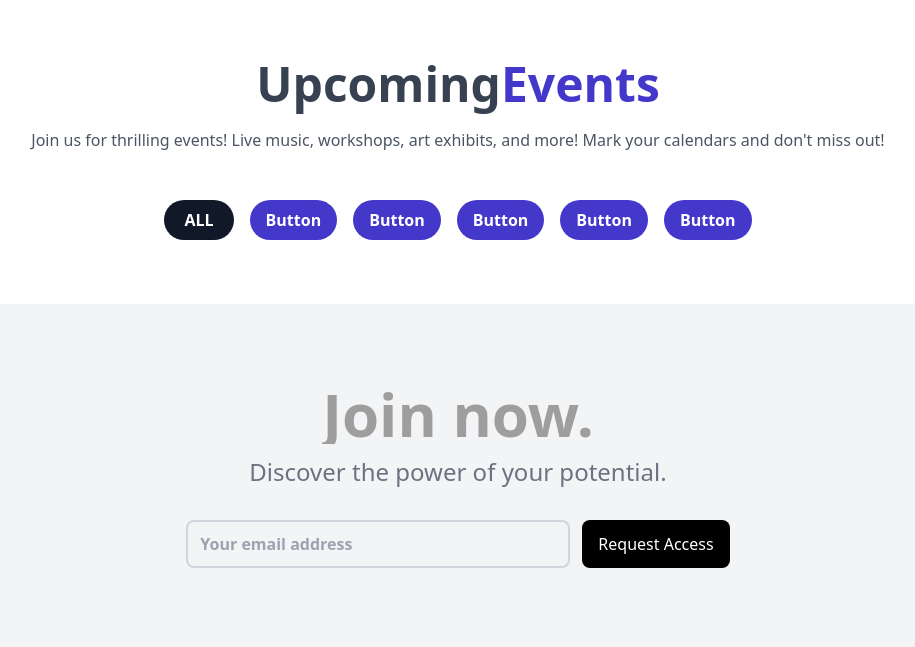
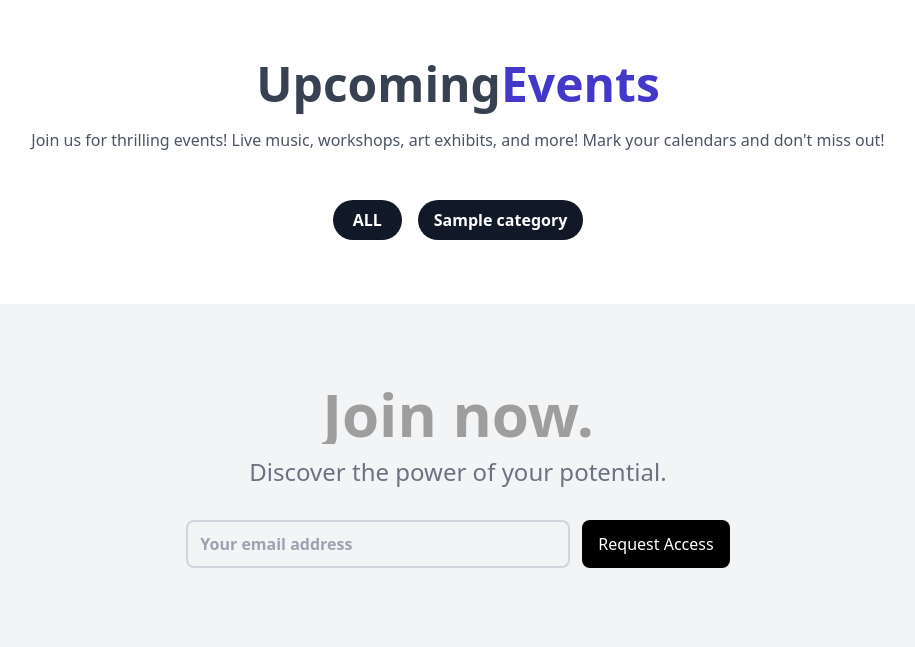
Before and after one commit to mohammeddl/evento, a Laravel app: page / in a window 1280 px wide. Shown: the part 904-1551 px from the top of the page, without its empty margins (182-1097 px from the left). Run offline with Laravel 10, Linux system fonts and the light colour scheme; tables that the repository leaves empty hold one stand-in row (values such as "Sample post"); some libraries are stand-ins or nearby versions; grey boxes are pictures that could not be loaded.

Commit message:
add filter

```diff
--- a/app/Http/Controllers/UserController.php
+++ b/app/Http/Controllers/UserController.php
@@ -2,7 +2,7 @@
 
 namespace App\Http\Controllers;
 
-
+use App\Models\Category;
 use App\Models\Event;
 use Illuminate\Http\Request;
 use Illuminate\Support\Facades\Auth;
@@ -14,8 +14,9 @@ class UserController extends Controller
      */
     public function index()
     {
+        $categoryFromDB = Category::all();
         $eventFromDB = Event::paginate(3)->where('acceptation', 'accepted');
-        return view('index',['eventFromDB'=>$eventFromDB]);
+        return view('index',['eventFromDB'=>$eventFromDB,'categories'=>$categoryFromDB]);
     }
 
     /**
--- a/resources/views/components/card.blade.php
+++ b/resources/views/components/card.blade.php
@@ -18,9 +18,9 @@
         <div class="p-5 border border-t-0">
             <a href="/" aria-label="Category" title="Visit the East" class="inline-block mb-3 text-2xl font-bold leading-5 transition-colors duration-200 hover:text-deep-purple-accent-700">{{$item->title}}</a>
             <div class="flex justify-between pb-2">
-              <p class="bg-indigo-700 text-1xl text-white rounded-3xl px-4 py-1 font-semibold" >{{$item->category->category_name}}</p>
-              <span class="flex gap-1 text-gray-600 py-1"><svg xmlns="http://www.w3.org/2000/svg" class="mt-[6px]" height="12" width="10.5" viewBox="0 0 448 512"><path fill="#5353c6" d="M128 0c17.7 0 32 14.3 32 32V64H288V32c0-17.7 14.3-32 32-32s32 14.3 32 32V64h48c26.5 0 48 21.5 48 48v48H0V112C0 85.5 21.5 64 48 64H96V32c0-17.7 14.3-32 32-32zM0 192H448V464c0 26.5-21.5 48-48 48H48c-26.5 0-48-21.5-48-48V192zm64 80v32c0 8.8 7.2 16 16 16h32c8.8 0 16-7.2 16-16V272c0-8.8-7.2-16-16-16H80c-8.8 0-16 7.2-16 16zm128 0v32c0 8.8 7.2 16 16 16h32c8.8 0 16-7.2 16-16V272c0-8.8-7.2-16-16-16H208c-8.8 0-16 7.2-16 16zm144-16c-8.8 0-16 7.2-16 16v32c0 8.8 7.2 16 16 16h32c8.8 0 16-7.2 16-16V272c0-8.8-7.2-16-16-16H336zM64 400v32c0 8.8 7.2 16 16 16h32c8.8 0 16-7.2 16-16V400c0-8.8-7.2-16-16-16H80c-8.8 0-16 7.2-16 16zm144-16c-8.8 0-16 7.2-16 16v32c0 8.8 7.2 16 16 16h32c8.8 0 16-7.2 16-16V400c0-8.8-7.2-16-16-16H208zm112 16v32c0 8.8 7.2 16 16 16h32c8.8 0 16-7.2 16-16V400c0-8.8-7.2-16-16-16H336c-8.8 0-16 7.2-16 16z"/></svg>{{$item->date}}</span>
-              <span class="flex gap-1 text-gray-600 py-1"><svg xmlns="http://www.w3.org/2000/svg " class="mt-[6px]" height="14" width="10.5" viewBox="0 0 384 512"><path fill="#5353c6" d="M215.7 499.2C267 435 384 279.4 384 192C384 86 298 0 192 0S0 86 0 192c0 87.4 117 243 168.3 307.2c12.3 15.3 35.1 15.3 47.4 0zM192 128a64 64 0 1 1 0 128 64 64 0 1 1 0-128z"/></svg>{{$item->location}}</span>
+                <p class="bg-indigo-700 text-1xl text-white rounded-3xl px-4 py-1 font-semibold" >{{$item->category->category_name}}</p>
+                <span class="flex gap-1 text-gray-600 py-1"><svg xmlns="http://www.w3.org/2000/svg" class="mt-[6px]" height="12" width="10.5" viewBox="0 0 448 512"><path fill="#5353c6" d="M128 0c17.7 0 32 14.3 32 32V64H288V32c0-17.7 14.3-32 32-32s32 14.3 32 32V64h48c26.5 0 48 21.5 48 48v48H0V112C0 85.5 21.5 64 48 64H96V32c0-17.7 14.3-32 32-32zM0 192H448V464c0 26.5-21.5 48-48 48H48c-26.5 0-48-21.5-48-48V192zm64 80v32c0 8.8 7.2 16 16 16h32c8.8 0 16-7.2 16-16V272c0-8.8-7.2-16-16-16H80c-8.8 0-16 7.2-16 16zm128 0v32c0 8.8 7.2 16 16 16h32c8.8 0 16-7.2 16-16V272c0-8.8-7.2-16-16-16H208c-8.8 0-16 7.2-16 16zm144-16c-8.8 0-16 7.2-16 16v32c0 8.8 7.2 16 16 16h32c8.8 0 16-7.2 16-16V272c0-8.8-7.2-16-16-16H336zM64 400v32c0 8.8 7.2 16 16 16h32c8.8 0 16-7.2 16-16V400c0-8.8-7.2-16-16-16H80c-8.8 0-16 7.2-16 16zm144-16c-8.8 0-16 7.2-16 16v32c0 8.8 7.2 16 16 16h32c8.8 0 16-7.2 16-16V400c0-8.8-7.2-16-16-16H208zm112 16v32c0 8.8 7.2 16 16 16h32c8.8 0 16-7.2 16-16V400c0-8.8-7.2-16-16-16H336c-8.8 0-16 7.2-16 16z"/></svg>{{$item->date}}</span>
+                <span class="flex gap-1 text-gray-600 py-1"><svg xmlns="http://www.w3.org/2000/svg " class="mt-[6px]" height="14" width="10.5" viewBox="0 0 384 512"><path fill="#5353c6" d="M215.7 499.2C267 435 384 279.4 384 192C384 86 298 0 192 0S0 86 0 192c0 87.4 117 243 168.3 307.2c12.3 15.3 35.1 15.3 47.4 0zM192 128a64 64 0 1 1 0 128 64 64 0 1 1 0-128z"/></svg>{{$item->location}}</span>
             </div>
           <p class="mb-2 text-gray-700">
             {{$item->description}}
--- a/resources/views/components/filter.blade.php
+++ b/resources/views/components/filter.blade.php
@@ -1,16 +1,15 @@
+
 <div class="flex items-center justify-center flex-wrap mx-auto max-w-7xl md:px-0 gap-4 ">
     <button class="bg-gray-900 hover:bg-indigo-700 text-white font-bold py-2 px-5 rounded-3xl ">
         ALL
-      </button><button class="bg-indigo-700 hover:bg-indigo-700 text-white font-bold py-2 px-4 rounded-3xl ">
-        Button
-      </button><button class="bg-indigo-700 hover:bg-indigo-700 text-white font-bold py-2 px-4 rounded-3xl ">
-        Button
-      </button><button class="bg-indigo-700 hover:bg-indigo-700 text-white font-bold py-2 px-4 rounded-3xl ">
-        Button
-      </button><button class="bg-indigo-700 hover:bg-indigo-700 text-white font-bold py-2 px-4 rounded-3xl ">
-        Button
-      </button><button class="bg-indigo-700 hover:bg-indigo-700 text-white font-bold py-2 px-4 rounded-3xl ">
-        Button
-      </button>
-
+    </button>
+@foreach($categories as $category)
+    <form action="{{route('filter')}}" method="POST">
+        @csrf
+        <input name="idCategory" type="hidden" value="{{$category->id}}">
+        <button class="@if($category->id == $category->id) bg-gray-900 @else bg-indigo-700 @endif hover:bg-indigo-700 text-white font-bold py-2 px-4 rounded-3xl ">
+            {{$category->category_name}}
+        </button>
+    </form>
+@endforeach
 </div>
--- a/resources/views/components/formCategory.blade.php
+++ b/resources/views/components/formCategory.blade.php
@@ -4,7 +4,7 @@
             <div class="modal-content bg-white mx-auto my-8 p-8 w-1/2">
                 <form action="" method="POST">
                     <div class="mb-4">
-                        <span onclick="hidePopupEdit()" class="float-right cursor-pointer">&times;</span>
+                        <span onclick="hidePopupEditt()" class="float-right cursor-pointer">&times;</span>
                         <h2 class="text-2xl font-bold">Modify Category</h2>
                     </div>
                     <input id="id2" type="hidden" name="idTag" value="">
@@ -25,7 +25,7 @@
                 <form action="{{route('catagory.store')}}" method="POST">
                     @csrf
                     <div class="mb-4">
-                        <span onclick="hidePopup()" class="float-right cursor-pointer">&times;</span>
+                        <span onclick="hidePopupp()" class="float-right cursor-pointer">&times;</span>
                         <h2 class="text-2xl font-bold">add new Category</h2>
                     </div>
                     <label class="block text-sm font-medium text-gray-700">Name</label>
--- a/routes/web.php
+++ b/routes/web.php
@@ -48,6 +48,7 @@ Route::middleware('auth')->group(function () {
 });
 
 Route::post('/search', [EventController::class, 'search'])->name('search');
+Route::post('/filter', [CategoryController::class, 'filter'])->name('filter');
 
 Route::get('/event/{id}', [EventController::class, 'show'])->name('event.show');
 
```
Also changed, not shown: app/Http/Controllers/CategoryController.php (+8 -5 lines), resources/views/categoryAdmin.blade.php (+7 -7 lines).
